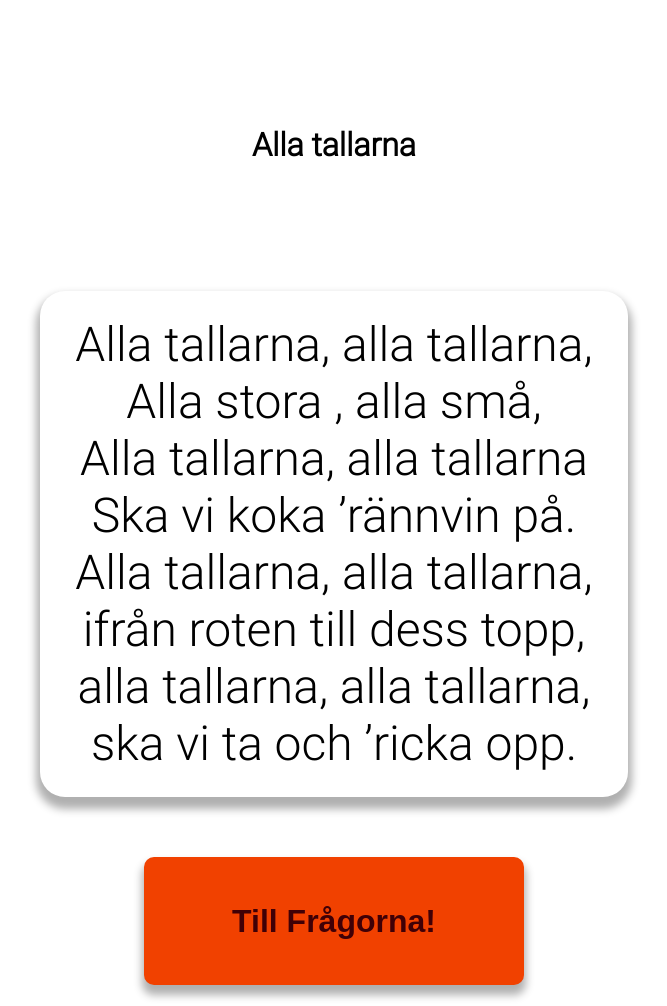
After one commit to dtennander/song-academy, a Flask app: page /song/1 in a window 1280 px wide. The commit adds this page. Shown: the whole page, without its empty margins (306-973 px from the left). Run offline with Flask 2, Linux system fonts and the light colour scheme.

Commit message:
Adds song page.

```diff
--- a/song_acadamy/static/style.css
+++ b/song_acadamy/static/style.css
@@ -61,10 +61,6 @@ button:hover {
     text-align: center;
 }
 
-#questions p {
-    font-size: 1em;
-}
-
 table {
     width: 100%;
 }
@@ -112,3 +108,24 @@ table {
 #luva {
     width: 100px;
 }
+
+p {
+    text-align: center;
+    font-size: 36pt;
+}
+
+#lyrics-container {
+    padding-left: 4%;
+    padding-right: 4%;
+}
+
+#lyrics {
+    width: fit-content;
+    margin-left: auto;
+    margin-right: auto;
+    white-space: pre-wrap;
+    background: white;
+    box-shadow: 0 8px 8px 4px rgba(176,176,176,1);
+    padding: 25px 35px;
+    border-radius: 25px;
+}
--- /dev/null
+++ b/song_acadamy/templates/song.html
@@ -0,0 +1,10 @@
+{% extends "base.html" %}
+{% block page %}
+    <h1>{{ song_title }}</h1>
+    <div id="lyrics-container">
+        <p id="lyrics">{{ lyrics }}</p>
+    </div>
+    <button onclick="location.href='{{ url_for("get_questioner", table_id=song_id) }}';">
+        Till Frågorna!
+    </button>
+{% endblock %}
--- a/song_acadamy/views.py
+++ b/song_acadamy/views.py
@@ -6,6 +6,13 @@ from song_acadamy import app, questions, storage
 @app.route("/")
 def get_page():
     return render_template("index.html", title="Välj ditt bord:")
+
+
+@app.route("/song/<song_id>")
+def get_song(song_id):
+    song_title = questions.get_song_name(song_id)
+    lyrics = questions.get_song_lyrics(song_id)
+    return render_template("song.html", song_title=song_title, lyrics=lyrics, song_id=song_id)
 
 
 @app.route("/result")
```
Also changed, not shown: song_acadamy/templates/index.html (+9 -9 lines), song_acadamy/tests/test_views.py (+10 -0 lines).
